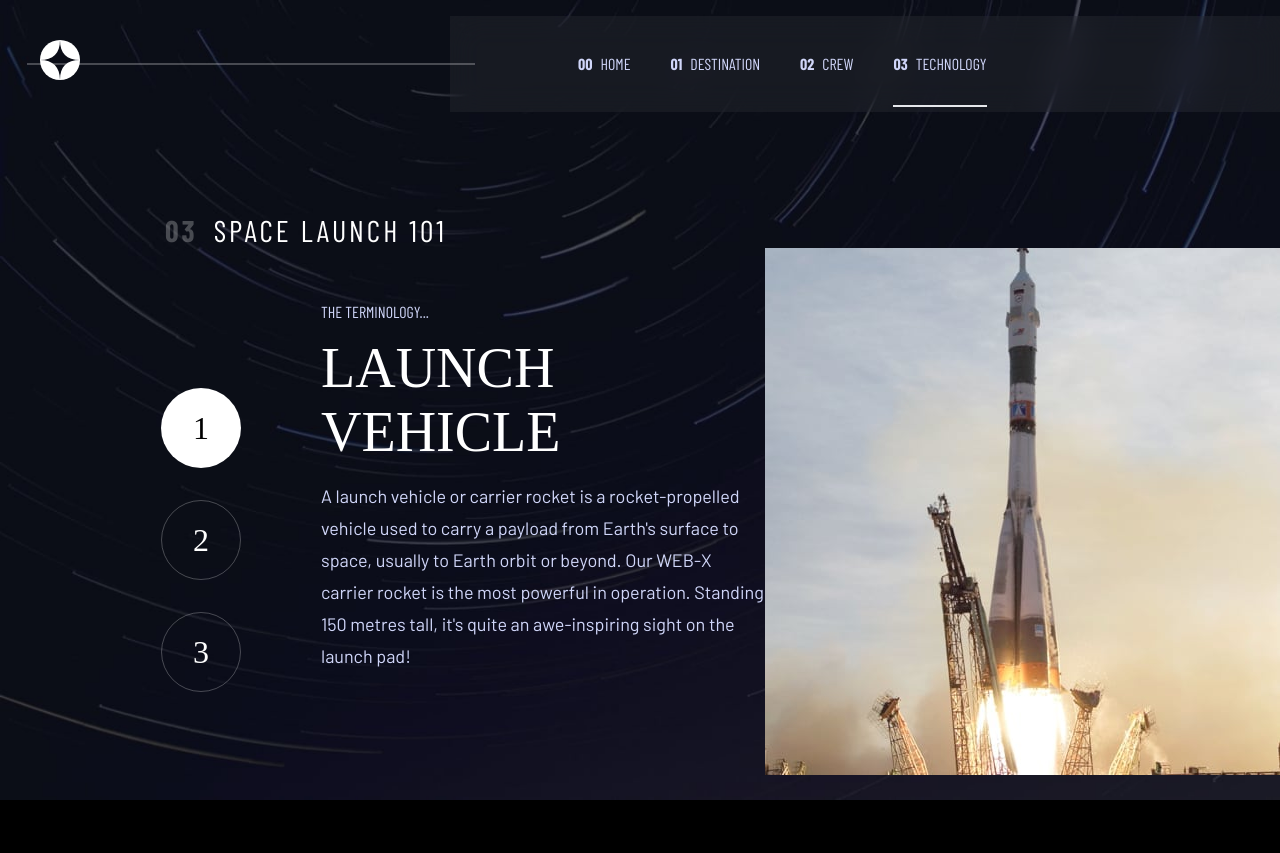
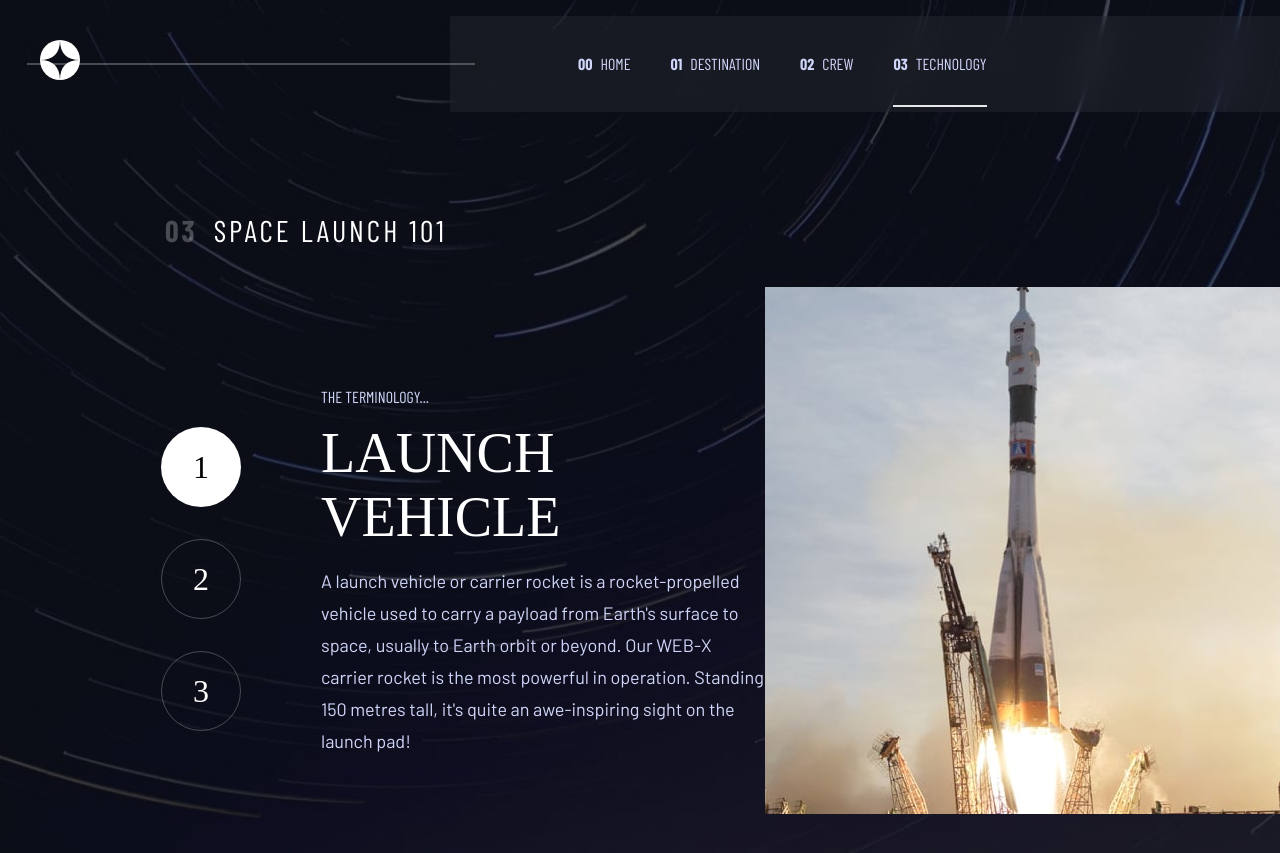
Before and after one commit to FrontendBy-GJ/space-tourism-website, a React (Vite) app: page /technology in a window 1280 px wide. Before the commit the page ends 800 px from the top, so only its background shows below. Built offline with nearby package versions, Linux system fonts and the light colour scheme; a web font is replaced by a local one.

Commit message:
style: add padding

```diff
--- a/src/pages/Technology.jsx
+++ b/src/pages/Technology.jsx
@@ -59,7 +59,7 @@ const Technology = () => {
                 key={index}
                 className={`${
                   fact === index ? 'block' : 'hidden'
-                } mx-auto pt-[26px] text-center md:pt-11 md:pb-24 lg:text-left`}
+                } mx-auto pt-[26px] text-center md:pt-11 md:pb-24 lg:pt-[137px] lg:text-left`}
               >
                 <span className="block font-barlow-condensed text-sm uppercase text-light md:text-base">
                   the terminology...
@@ -67,7 +67,7 @@ const Technology = () => {
                 <h3 className="font-bellefair text-2xl uppercase text-white md:pt-4 md:text-[40px] md:leading-[45px] lg:pt-3 lg:text-[56px] lg:leading-[64px]">
                   {item.name}
                 </h3>
-                <p className="mx-auto w-[327px] font-barlow leading-6 text-light md:w-[458px] md:pt-5 md:text-base lg:w-[444px] lg:pt-4 lg:text-lg lg:leading-8">
+                <p className="mx-auto w-[327px] pt-4 font-barlow leading-6 text-light md:w-[458px] md:pt-5 md:text-base lg:w-[444px] lg:pt-4 lg:text-lg lg:leading-8">
                   {item.description}
                 </p>
               </article>
```
